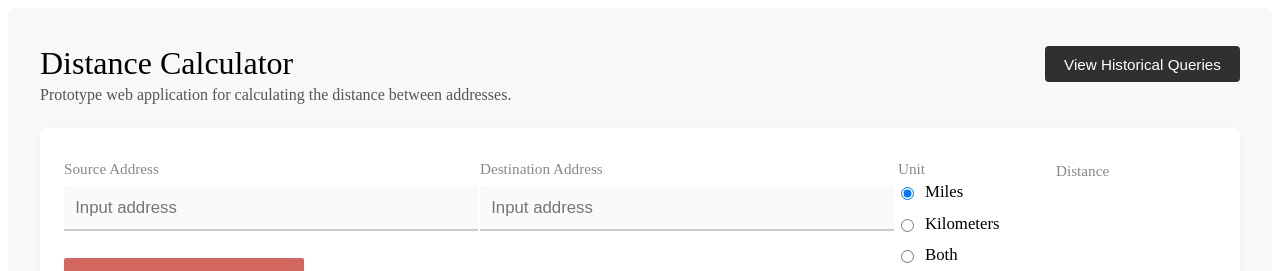
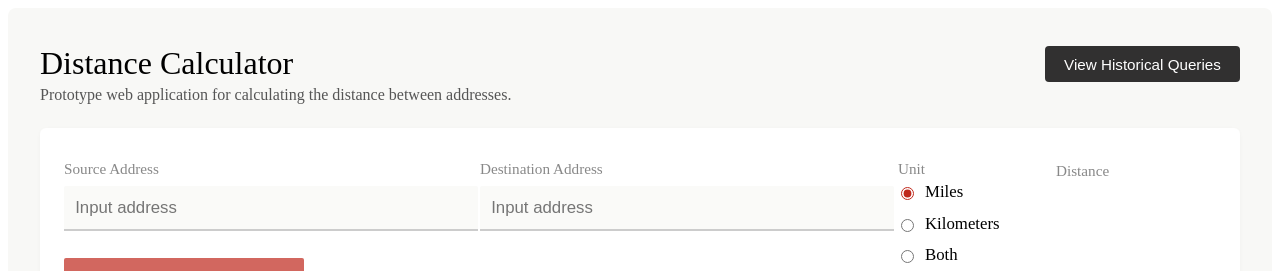
Before and after one commit to arundhatic/FarFetchr, a SvelteKit app: page / in a window 1280 px wide. Shown: the top 271 px of the page. Built offline with nearby package versions, Linux system fonts and the light colour scheme; no server answers.

Commit message:
update the selection button color

```diff
--- a/src/routes/+page.svelte
+++ b/src/routes/+page.svelte
@@ -238,6 +238,19 @@
       padding: 0.9rem 0;
     }
   }
+
+  /* Custom radio button styles for Unit selection */
+  fieldset input[type="radio"] {
+    accent-color: #bf281c;
+  }
+
+  /* For browsers that do not support accent-color, add fallback */
+  fieldset input[type="radio"]:checked {
+    /* Hide default */
+    /* appearance: none; */
+    /* outline: 2px solid #bf281c; */
+    /* box-shadow: 0 0 0 2px #fff, 0 0 0 4px #bf281c; */
+  }
 </style>
 
 <div class="container">
```
